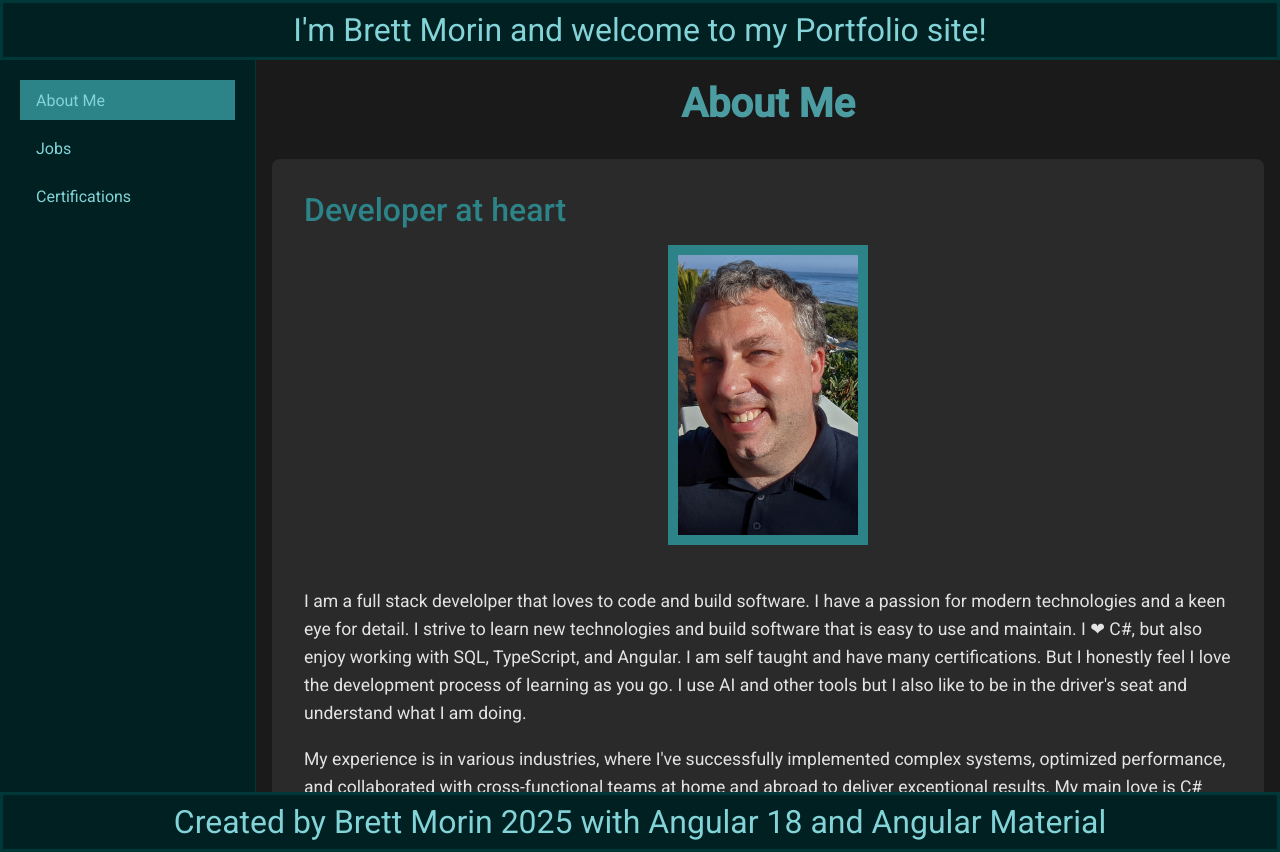
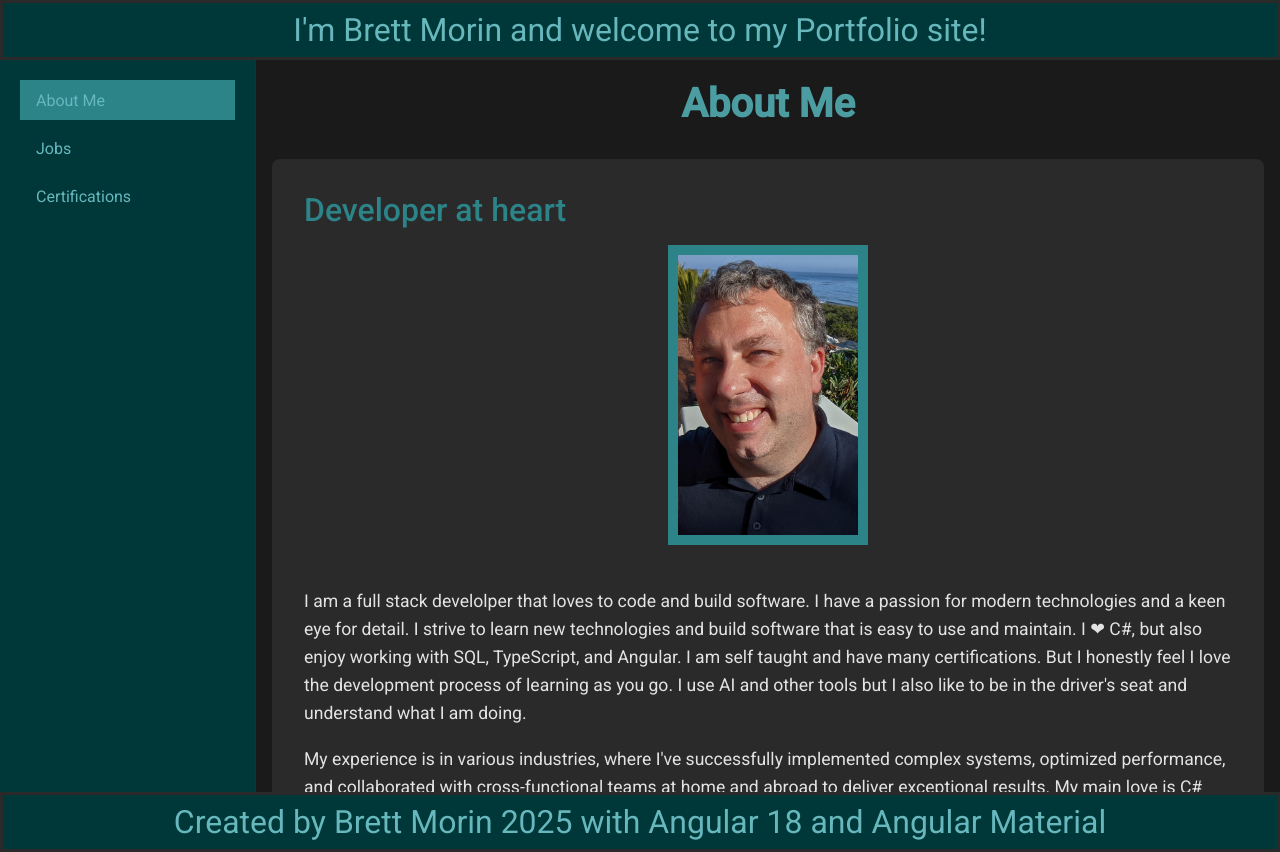
Before and after one commit to djangojazz/PortfolioSite, an Angular app in the folder portfolio-site/: page /about in a window 1280 px wide. Built offline with nearby package versions, Linux system fonts and the light colour scheme.

Commit message:
Changed css, hopeful build

```diff
--- a/portfolio-site/m3-theme.scss
+++ b/portfolio-site/m3-theme.scss
@@ -146,7 +146,3 @@ $dark-theme: mat.define-theme((
     use-system-variables: true,
   ),
 ));
-
-@function get-palette-value($palette-name, $key) {
-  @return map.get(map.get($_palettes, $palette-name), $key);
-}
--- a/portfolio-site/src/app/components/HorizontalBar/horizontalbar.component.scss
+++ b/portfolio-site/src/app/components/HorizontalBar/horizontalbar.component.scss
@@ -1,12 +1,11 @@
-@use '@angular/material' as mat;
-@use '../../../../m3-theme.scss' as theme;
+@import '../../../styles.scss';
 
 .setting {
   height: 60px;
-  background-color: theme.get-palette-value('primary', 10);
-  color: theme.get-palette-value('primary', 80);
+  background-color: $veryDarkTeal;
+  color: $lighterTeal;
   justify-content: center;
   align-items: center;
   font-size: 2rem;
-  border: 3px solid theme.get-palette-value('primary', 20);
+  border: 3px solid $darkBackground;
 }
--- a/portfolio-site/src/app/components/about-me/about-me.component.scss
+++ b/portfolio-site/src/app/components/about-me/about-me.component.scss
@@ -1,4 +1,3 @@
-@use '../../../../m3-theme.scss' as theme;
 @import '../../../styles.scss';
 
   .profile-image {
@@ -7,5 +6,5 @@
     margin: 0 auto 1.5rem;
     display: block;
     object-fit: cover;
-    border: 10px solid theme.get-palette-value('primary', 50);
+    border: 10px solid $teal;
   }
--- a/portfolio-site/src/app/components/jobs/jobs.component.scss
+++ b/portfolio-site/src/app/components/jobs/jobs.component.scss
@@ -1,6 +1,4 @@
-@use '../../../../m3-theme.scss' as theme;
-
-@Import '../../../styles.scss';
+@import '../../../styles.scss';
 
 
 .jobs-list {
@@ -16,7 +14,7 @@
     .position {
       font-size: 1.2rem;
       font-weight: 500;
-      color: #99745A;
+      color: $tan;
     }
   }
 
--- a/portfolio-site/src/app/components/navigation/navigation.component.scss
+++ b/portfolio-site/src/app/components/navigation/navigation.component.scss
@@ -1,5 +1,4 @@
-@use '@angular/material' as mat;
-@use '../../../../m3-theme.scss' as theme;
+@import "../../../styles.scss";
 
 
 .sidenav-container {
@@ -8,8 +7,8 @@
 
 .sidenav {
   width: 20%;
-  background-color: theme.get-palette-value('primary', 10);
-  color: theme.get-palette-value('primary', 20);
+  background-color: $veryDarkTeal;
+  color: $darkBackground;
 
 }
 
@@ -29,7 +28,7 @@
   }
 
   a {
-    color: theme.get-palette-value('primary', 80);
+    color: $lighterTeal;
     text-align: left;
     justify-content: flex-start;
     padding: 0.5rem 1rem;
@@ -37,16 +36,16 @@
     border-radius: 0;
 
     &:hover {
-      background-color: theme.get-palette-value('primary', 40);
+      background-color: $darkTeal;
     }
 
     &.active {
-      background-color: theme.get-palette-value('primary', 50);
+      background-color: $teal;
     }
   }
 }
 
 mat-sidenav-content {
   background-color: #1a1a1a;
-  color: theme.get-palette-value('primary', 70);
+  color: $lighterTeal;
 }
--- a/portfolio-site/src/styles.scss
+++ b/portfolio-site/src/styles.scss
@@ -2,6 +2,17 @@
 @use '../m3-theme.scss' as theme;
 
 @include mat.core();
+
+$white: #ffffff;
+$darkBackground: #2a2a2a;
+$veryDarkTeal: #003739;
+$darkTeal: #00696e;
+$teal: #2c8388;
+$lightTeal: #4b9da2;
+$lighterTeal: #67b8bd;
+$lighestTeal: #9ff0f5;
+
+$tan: #99745A;
 
 html {
   @include mat.core-theme(theme.$dark-theme);
@@ -13,15 +24,15 @@ body { margin: 0; font-family: Roboto, "Helvetica Neue", sans-serif; }
 
 h1 {
     margin-top: 20px;
-    color: theme.get-palette-value('primary', 60);
+    color: $lightTeal;
     margin-bottom: 2rem;
     font-size: 2.5rem;
     text-align: center;
   }
 
 mat-card {
-    background-color: #2a2a2a;
-    color: #ffffff;
+    background-color: $darkBackground;
+    color: $white;
     border-radius: 8px;
     transition: transform 0.3s ease;
     padding: 1rem;
@@ -33,7 +44,7 @@ mat-card {
         mat-card-title {
           font-size: 2rem;
           font-weight: 500;
-          color: theme.get-palette-value('primary', 50);
+          color: $teal;
         }
 
         mat-card-subtitle {
```
